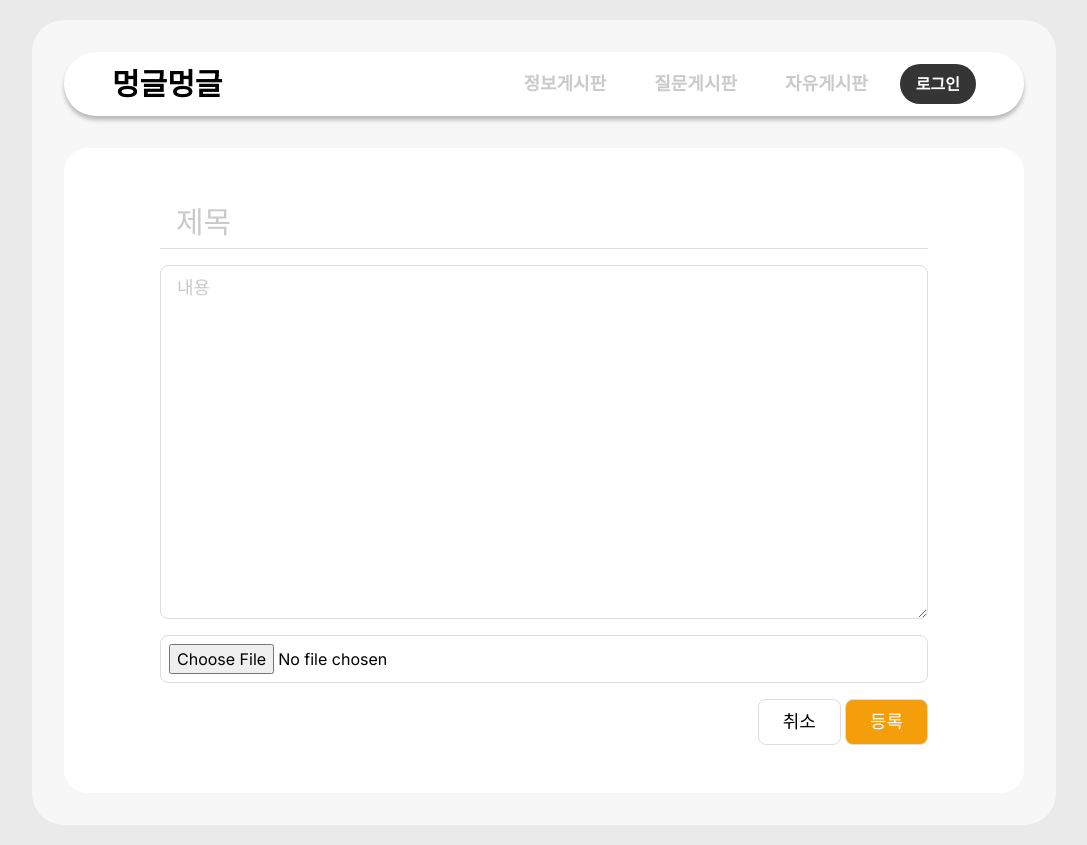
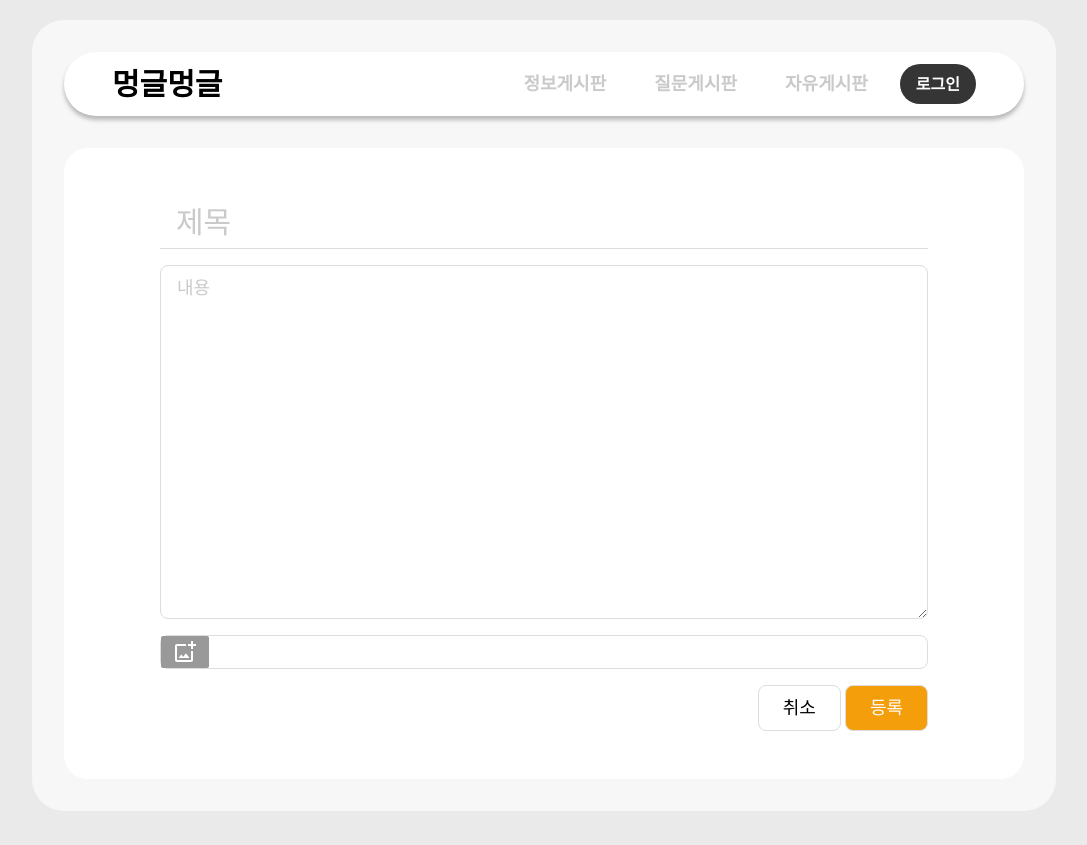
Before and after one commit to JiiHong/meong-geul-meong-geul, a Next.js app: page /write/1 in a window 1280 px wide. Shown: the whole page, without its empty margins (96-1183 px from the left). Built offline with nearby package versions, Linux system fonts and the light colour scheme; no server answers.

Commit message:
[#30] Feat: input file 커스텀

```diff
--- a/src/components/Board/WriteForm.tsx
+++ b/src/components/Board/WriteForm.tsx
@@ -1,6 +1,7 @@
 'use client';
 
 import { ChangeEvent, useState } from 'react';
+import { MdOutlineAddPhotoAlternate } from 'react-icons/md';
 import { Board } from '@/types/board';
 
 const DEFAULT_DATA = {
@@ -11,13 +12,21 @@ const DEFAULT_DATA = {
 export default function WriteForm() {
   const [board, setBoard] =
     useState<Pick<Board, 'title' | 'content'>>(DEFAULT_DATA);
+  const [fileName, setFileName] = useState('');
 
-  const handleChange = (
+  const handleTextChange = (
     e: ChangeEvent<HTMLInputElement | HTMLTextAreaElement>,
   ) => {
     const name = e.target.name;
     const value = e.target.value;
     setBoard({ ...board, [name]: value });
+  };
+
+  const handleFileChange = (e: ChangeEvent<HTMLInputElement>) => {
+    const files = e.target.files;
+    const file = files && files[0];
+    const name = file ? file.name : '';
+    setFileName(name);
   };
 
   return (
@@ -29,7 +38,7 @@ export default function WriteForm() {
         maxLength={29}
         required
         placeholder="제목"
-        onChange={handleChange}
+        onChange={handleTextChange}
         className="px-4 py-2 text-3xl border-b outline-none md:px-2 md:py-1 md:text-2xl"
       />
 
@@ -39,15 +48,26 @@ export default function WriteForm() {
         value={board.content}
         required
         placeholder="내용"
-        onChange={handleChange}
+        onChange={handleTextChange}
         className="px-4 py-2 text-lg border outline-none rounded-lg md:px-2 md:py-1 md:text-base"
       />
-      <input
-        type="file"
-        name="file"
-        accept="image/*"
-        className="p-2 border rounded-lg md:text-xs"
-      />
+      <div className="flex items-center gap-2 border rounded-lg">
+        <label
+          htmlFor="file"
+          className="px-3 py-1 text-2xl text-white rounded-sm bg-gray-600 cursor-pointer"
+        >
+          <MdOutlineAddPhotoAlternate />
+        </label>
+        <input
+          type="file"
+          name="file"
+          id="file"
+          accept="image/*"
+          className="hidden"
+          onChange={handleFileChange}
+        />
+        <p className="text-sm text-gray-700">{fileName}</p>
+      </div>
       <div className="self-end flex gap-1 text-lg [&_button]:px-6 [&_button]:py-2 [&_button]:rounded-lg md:[&_button]:px-4 md:[&_button]:py-1 md:[&_button]:text-base">
         <button className="border">취소</button>
         <button className="text-white border bg-amber-500">등록</button>
```
